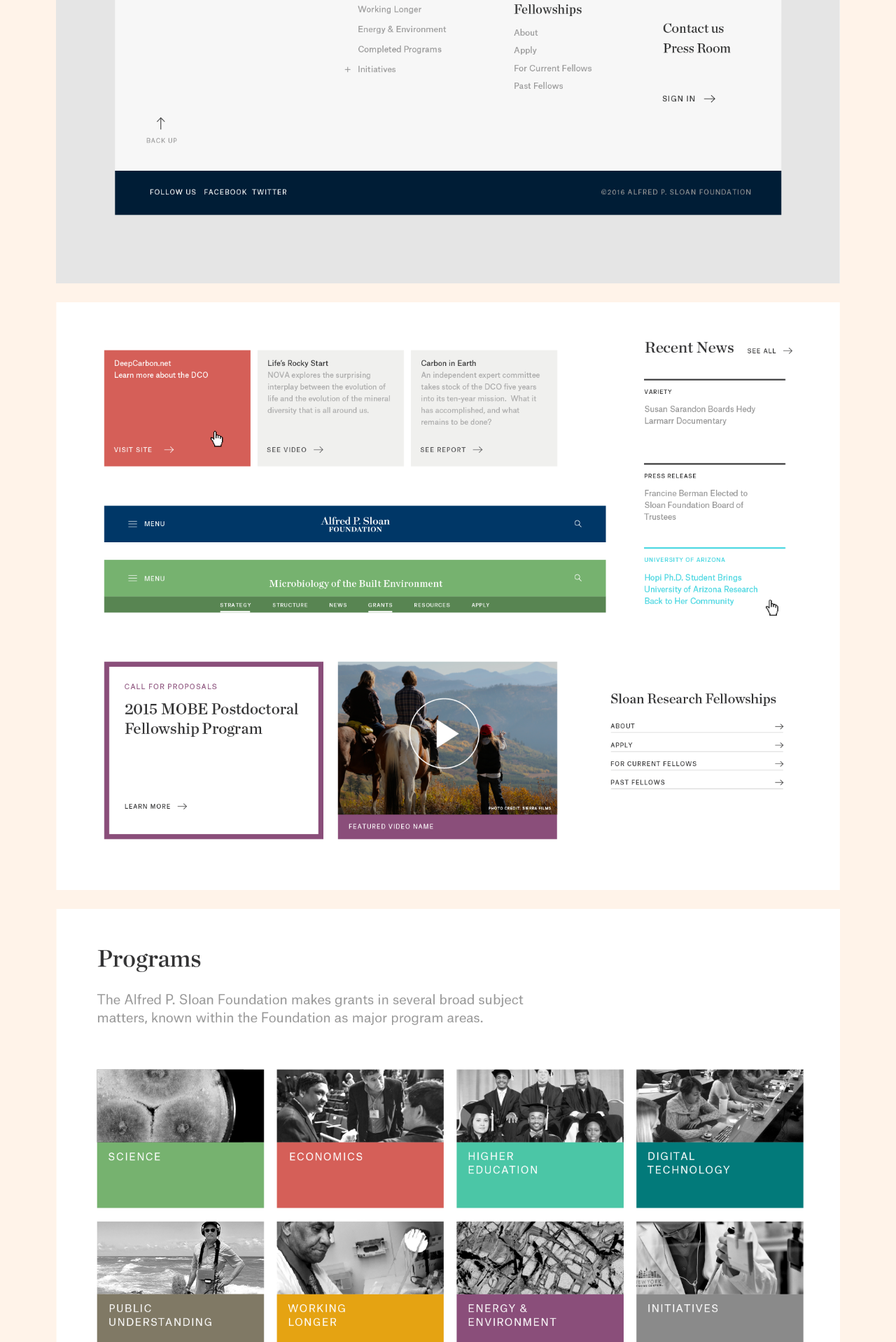
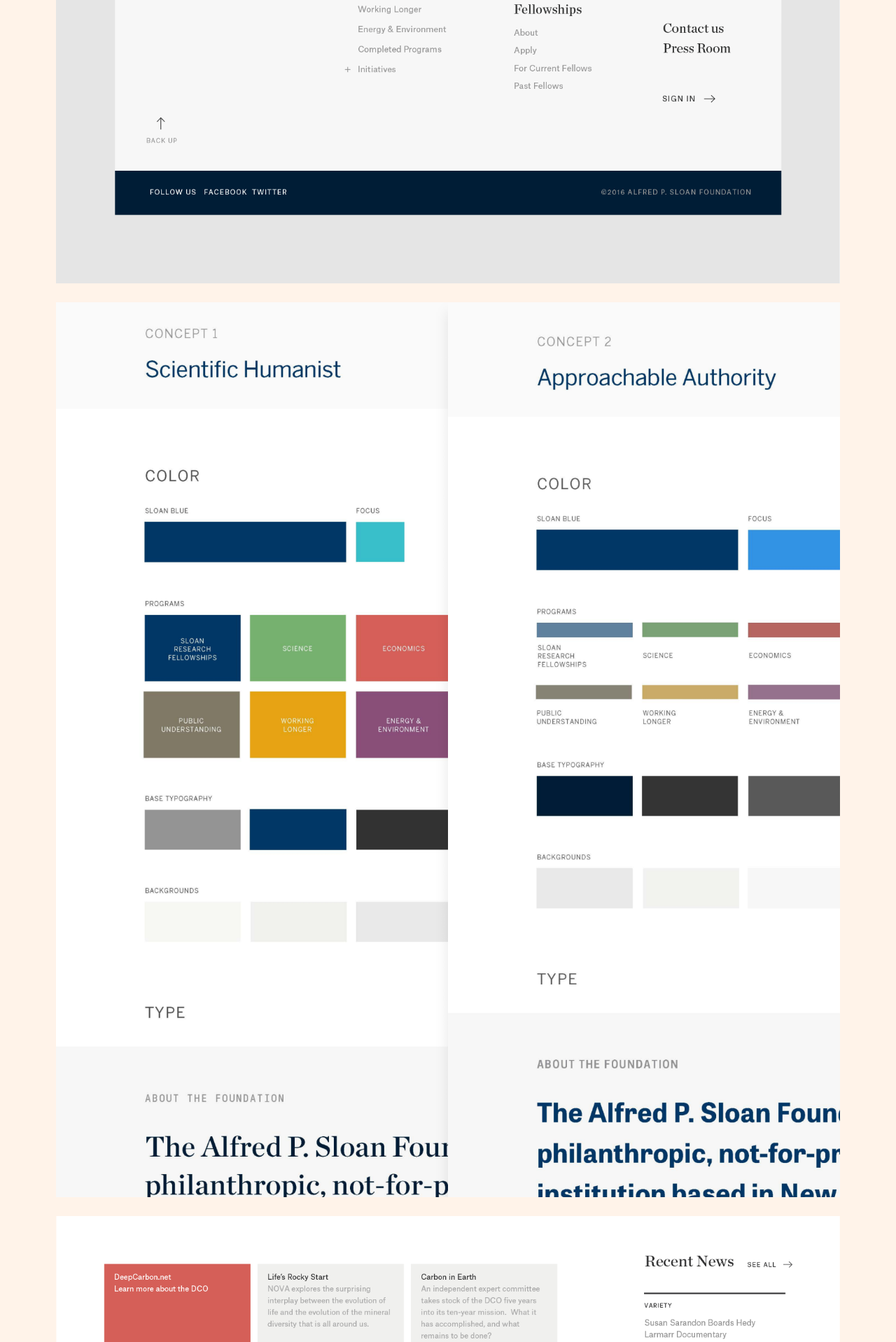
Before and after one commit to jonaschafer/jonaschafer.github.io, a Jekyll site: the page built from collections/_work/sloan.html, in a window 1280 px wide. Shown: the part 4482-6400 px from the top of the page at 70% size. Built offline with Jekyll 4.4.1, drawn with Linux system fonts in a browser that asks for light colours.

Commit message:
added identity slide to sloan

```diff
--- a/collections/_work/sloan.html
+++ b/collections/_work/sloan.html
@@ -25,6 +25,7 @@
 
 <!-- Images -->
 <img src="/assets/images/sloan/sloan-1.png">
+<img src="/assets/images/sloan/sloan-8.png">
 <img src="/assets/images/sloan/sloan-7.png">
 <img src="/assets/images/sloan/sloan-6.png">
 <img src="/assets/images/sloan/sloan-2.png">
```
Also changed, not shown: assets/images/sloan/sloan-8.png (added).
